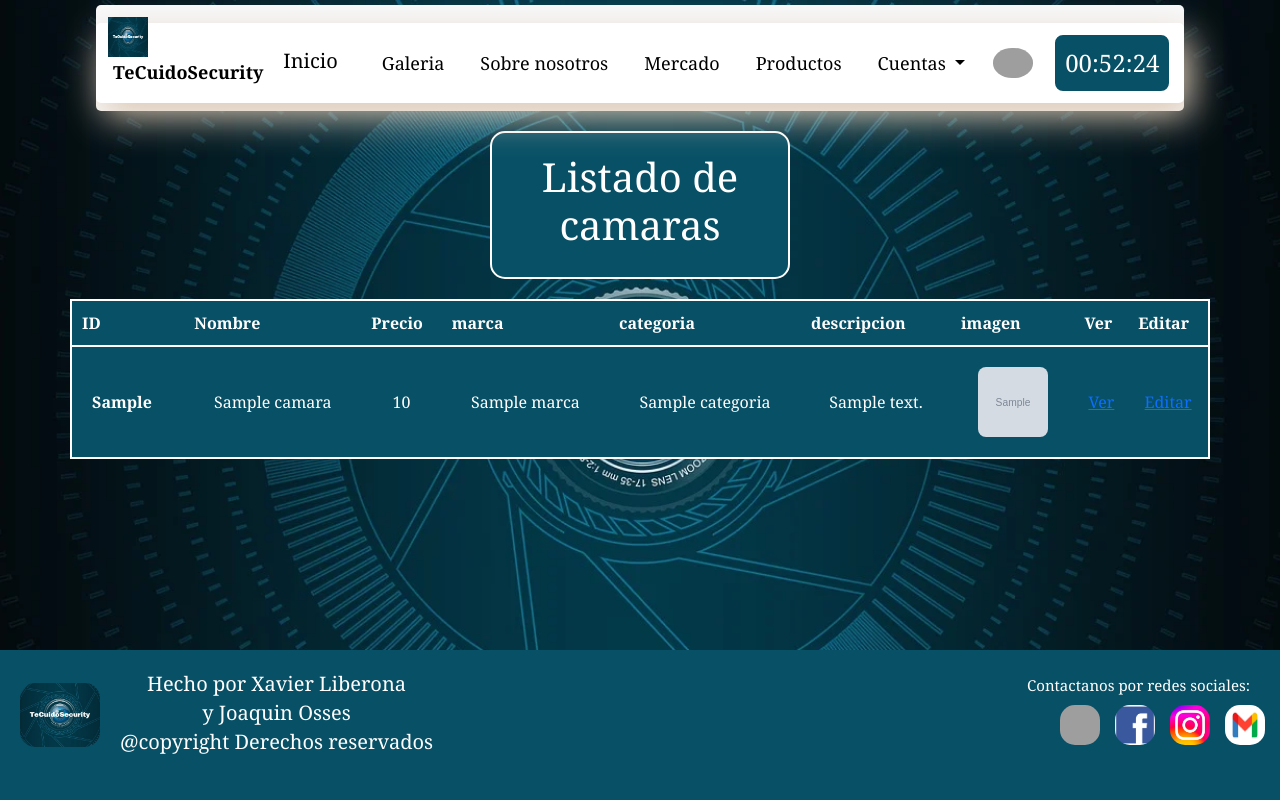
After one commit to saintcarti/ProyAvance3, a Django app: template paginaWeb/inventario/templates/crud/listado_camaras.html in a window 1280 px wide. The commit adds this page. Run offline with Django 3.2, Linux system fonts and the light colour scheme; the template is opened without the code that fills it: most values are stand-ins (such as "Sample title", 1, 10 or a date in 2020); grey boxes marked "Sample" are stand-in pictures; grey boxes are pictures that could not be loaded.

Commit message:
cambios 2

```diff
--- a/paginaWeb/cuentas/templates/registration/base.html
+++ b/paginaWeb/cuentas/templates/base.html
@@ -39,7 +39,7 @@
                 <a class="nav-link" href="{%url 'inventario'%}">Mercado</a>
               </li>
               <li class="nav-item">
-                <a class="nav-link" href="{%url 'mantenerInventario'%}">Inventario</a>
+                <a class="nav-link" href="{%url 'listado_camaras'%}">Productos</a>
               </li>
               <li class="nav-item dropdown">
                 <a class="nav-link dropdown-toggle" href="I" role="button" data-bs-toggle="dropdown" aria-expanded="false">
@@ -55,10 +55,66 @@
                 </a>
               </li>
               <div id="clock" class="clock-container"></div>
+              {% if user.is_authenticated %}
+            <form id="formulario_logout" class="formulario__logout" method="post" action="{% url 'logout' %}">
+                {% csrf_token %}
+                <button class="cerrarsesion"  type="submit">Cerrar sesión</button>
+            </form>
+
+
+            <li style="margin-left: 15px;">Bienvenido {{ user.first_name }}!</li>
+                {% endif %}
             </ul>
           </div>
         </div>
       </nav>
 
+      {%block contenido%}
+
+      {%endblock%}
+      <script>
+        function updateClock() {
+
+            var now = new Date();
+            var hours = now.getHours();
+            var minutes = now.getMinutes();
+            var seconds = now.getSeconds();
+
+
+            if (hours < 10) {
+                hours = '0' + hours;
+            }
+            if (minutes < 10) {
+                minutes = '0' + minutes;
+            }
+            if (seconds < 10) {
+                seconds = '0' + seconds;
+            }
+
+
+            document.getElementById('clock').innerHTML = hours + ':' + minutes + ':' + seconds;
+        }
+
+        updateClock();
+        setInterval(updateClock, 1000);
+    </script>
+
+    <footer style="display: flex; justify-content: space-between;  position: absolute; bottom: 0; width: 100%; height: 150px; background-color: #085066;">
+        <div class="info">
+            <img src="{%static 'img/logoTeCuidoSecurity.jpg'%}" alt="Logo de la empresa">
+            <div class="contactos">
+                <h3>Hecho por Xavier Liberona</h3>
+                <h3>y Joaquin Osses</h3>
+                <h3>@copyright Derechos reservados</h3>
+            </div>
+        </div>
+        <div  class="redes">
+        <h3>Contactanos por redes sociales:</h3>
+        <a href="https://web.whatsapp.com/" target="_blank"><img src="{%static 'img/whatsapp_logo_icon_186881.png'%}" alt="Facebook"></a>
+        <a href="https://www.facebook.com/" target="_blank"><img src="{%static 'img/facebook.png'%}" alt="Facebook"></a>
+        <a href="https://www.instagram.com/" target="_blank"><img src="{%static 'img/Instagram-Icon.png'%}" alt="Instagram"></a>
+        <a href="https://www.google.com/intl/es-419/gmail/about/" target="_blank"><img src="{%static 'img/gmail.png'%}" alt="Gmail"></a>
+        </div>
+    </footer>
 </body>
 </html>
--- a/paginaWeb/inventario/templates/Inventario/listado_camaras.html
+++ b/paginaWeb/inventario/templates/crud/editar_camara.html
@@ -2,7 +2,7 @@
 
 {%block contenido%}
     <div style="display: flex; justify-content: center; align-items: center; max-width: 300px; max-height: 200px; margin: auto;background-color: #085066; padding: 20px; border: solid 2px white; border-radius: 15px; margin-bottom: 20px; margin-top: 20px;" class="conteiner">
-        <h1 style="text-align: center; color: white;">Listado de camaras</h1>
+        <h1 style="text-align: center; color: white;">Editar camaras {{camara.nombreCamara}} {{camara.marca}}</h1>
     </div>
 
     <div class="container">
@@ -17,6 +17,8 @@
                     <th style= "padding: 10px;" scope="col">categoria</th>
                     <th style= "padding: 10px;" scope="col">descripcion</th>
                     <th style= "padding: 10px;" scope="col">imagen</th>
+                    <th style= "padding: 10px;" scope="col">Ver</th>
+                    <th style= "padding: 10px;" scope="col">Editar</th>
 
 
                   </tr>
@@ -35,6 +37,8 @@
                     {%else%}
                         <td style= "padding: 20px;"><a href="#">Producto sin imagen</a></td>
                     {%endif%}
+                    <td ><a href="{% url 'detalle_camara' id=camara.idCamara %}">Ver</a></td>
+                    <td ><a href="{% url 'editar_camara' id=camara.idCamara%}">Editar</a></td>
                 </tr>
                 {%endfor%}
                 </tbody>
--- /dev/null
+++ b/paginaWeb/inventario/templates/crud/listado_camaras.html
@@ -0,0 +1,50 @@
+{%extends 'base.html'%}
+
+{%block contenido%}
+    <div style="display: flex; justify-content: center; align-items: center; max-width: 300px; max-height: 200px; margin: auto;background-color: #085066; padding: 20px; border: solid 2px white; border-radius: 15px; margin-bottom: 20px; margin-top: 20px;" class="conteiner">
+        <h1 style="text-align: center; color: white;">Listado de camaras</h1>
+    </div>
+
+    <div class="container">
+        <div class="row">
+            <table class="table-info">
+                <thead>
+                  <tr style="background-color:  #085066; border: solid 2px white; color: white;">
+                    <th style= "padding: 10px;" scope="col">ID</th>
+                    <th style= "padding: 10px;" scope="col">Nombre</th>
+                    <th style= "padding: 10px;" scope="col">Precio</th>
+                    <th style= "padding: 10px;" scope="col">marca</th>
+                    <th style= "padding: 10px;" scope="col">categoria</th>
+                    <th style= "padding: 10px;" scope="col">descripcion</th>
+                    <th style= "padding: 10px;" scope="col">imagen</th>
+                    <th style= "padding: 10px;" scope="col">Ver</th>
+                    <th style= "padding: 10px;" scope="col">Editar</th>
+
+
+                  </tr>
+                </thead>
+                <tbody>
+                {%for camara in camaras%}
+                <tr style="background-color: #085066; border: solid 2px white; color: white;">
+                    <th style= "padding: 20px;" scope="row">{{camara.idCamara}}</th>
+                    <td style= "padding: 20px;"scope="row">{{camara.nombreCamara}}</td>
+                    <td style= "padding: 20px;"scope="row">{{camara.precio}}</td>
+                    <td style= "padding: 20px;"scope="row">{{camara.marca}}</td>
+                    <td style= "padding: 20px;"scope="row">{{camara.categoria}}</td>
+                    <td style= "padding: 20px;"scope="row">{{camara.descripcion}}</td>
+                    {%if camara.imagen%}
+                        <td style= "padding: 20px;"><img  src="{{camara.imagen.url}}" style="height: 70px; width: 70px; border-radius: 8px;"></td>
+                    {%else%}
+                        <td style= "padding: 20px;"><a href="#">Producto sin imagen</a></td>
+                    {%endif%}
+                    <td ><a href="{% url 'detalle_camara' id=camara.idCamara %}">Ver</a></td>
+                    <td ><a href="{% url 'editar_camara' id=camara.idCamara%}">Editar</a></td>
+                </tr>
+                {%endfor%}
+                </tbody>
+              </table>
+        </div>
+    </div>
+
+
+{%endblock%}
```
Also changed, not shown: paginaWeb/inventario/templates/Inventario/MantenerInventario.html (deleted, +0 -73 lines), paginaWeb/inventario/templates/base.html (+11 -2 lines), paginaWeb/inventario/templates/crud/crear.html (added, +7 -0 lines), paginaWeb/inventario/urls.py (+8 -4 lines), paginaWeb/inventario/views.py (+28 -2 lines), paginaWeb/cuentas/templates/registration/recuperar.html (renamed from paginaWeb/cuentas/templates/recuperar.html), paginaWeb/inventario/templates/crud/detalle_camara.html (added), paginaWeb/inventario/templates/vista/Mercado.html (renamed from paginaWeb/inventario/templates/Inventario/Mercado.html).
